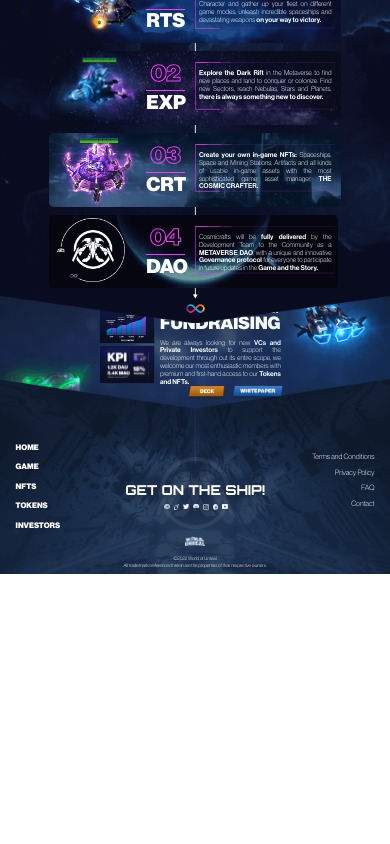
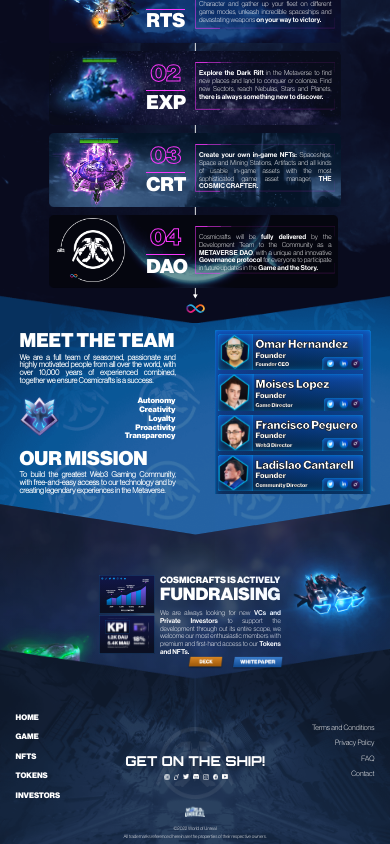
Before and after one commit to cosmicrafts/landing-page, a React (Create React App) app: page / in a window 390 px wide. Shown: the part 2143-2987 px from the top of the page. Before the commit the page ends 2717 px from the top, so only its background shows below. Built offline with nearby package versions, Linux system fonts and the light colour scheme.

Commit message:
Team - responsive

```diff
--- a/src/css/roadmap.css
+++ b/src/css/roadmap.css
@@ -4,7 +4,7 @@
     height: calc(100vw * var(--ratio));
     background: url("../resources/roadmap/roadmap_background.png");
     background-size: cover;
-    margin-bottom: calc(-12vh * var(--ratio));
+    margin-bottom: calc(-7vw * var(--ratio));
     position: relative;
     z-index: 1;
 }
--- a/src/css/team.css
+++ b/src/css/team.css
@@ -1,7 +1,9 @@
 .team-div{
     position: relative;
     --ratio: calc(1343 / 1917);
-    margin-bottom: calc(-22vh * var(--ratio));
+    margin-bottom: calc(-22vw * var(--ratio));
+    width: 100vw;
+    height: calc(100vw * var(--ratio));
 }
 .team-background{
     width: 100vw;
@@ -166,3 +168,82 @@
     height: 2.3vw;
     cursor: pointer;
 }
+
+@media(max-width: 767px){
+    .team-inner-div{
+        width: 90vw;
+        left: 5vw;
+    }
+    .team-text-div{
+        width: 40vw;
+        line-height: 6vw;
+    }
+    .team-main-title{
+        font-size: 5vw;
+    }
+    .team-main-subtitle{
+        font-size: 2vw;
+    }
+    .team-badge-div{
+        margin-top: 2vw;
+        height: 13vw;
+    }
+    .team-panel-div{
+        width: 40vw;
+    }
+    .team-panel-div::-webkit-scrollbar {
+        width: 1vw;
+    }
+
+    /* Track */
+    .team-panel-div::-webkit-scrollbar-track {
+        box-shadow: inset 0 0 5px #00B2FF;
+        border-radius: 10px;
+        background: #133D62;
+    }
+
+    /* Handle */
+    .team-panel-div::-webkit-scrollbar-thumb {
+        background: #081F5C;
+        border-radius: 10px;
+    }
+
+    /* Handle on hover */
+    .team-panel-div::-webkit-scrollbar-thumb:hover {
+        background: #133D62;
+    }
+
+    .team-slot-div{
+        width: 37vw;
+        height: calc(var(--ratio) * 37vw);
+    }
+    .team-name{
+        font-size: 3vw;
+        -webkit-text-stroke: 0.5px black;
+        left: 9.5vw;
+    }
+    .team-role{
+        font-size: 2vw;
+        -webkit-text-stroke: 0.25px black;
+        top: 4vw;
+        left: 9.5vw;
+    }
+    .team-position{
+        font-size: 1.4vw;
+        -webkit-text-stroke: 0.15px black;
+        top: 7vw;
+        left: 9.5vw;
+    }
+    .twitter-logo{
+        left: 27.75vw;
+        top: 6.5vw;
+    }
+    .linkedin-logo{
+        left: 31vw;
+        top: 6.25vw;
+    }
+    .distrikt-logo{
+        top: 6.35vw;
+        left: 34vw;
+    }
+}
```
